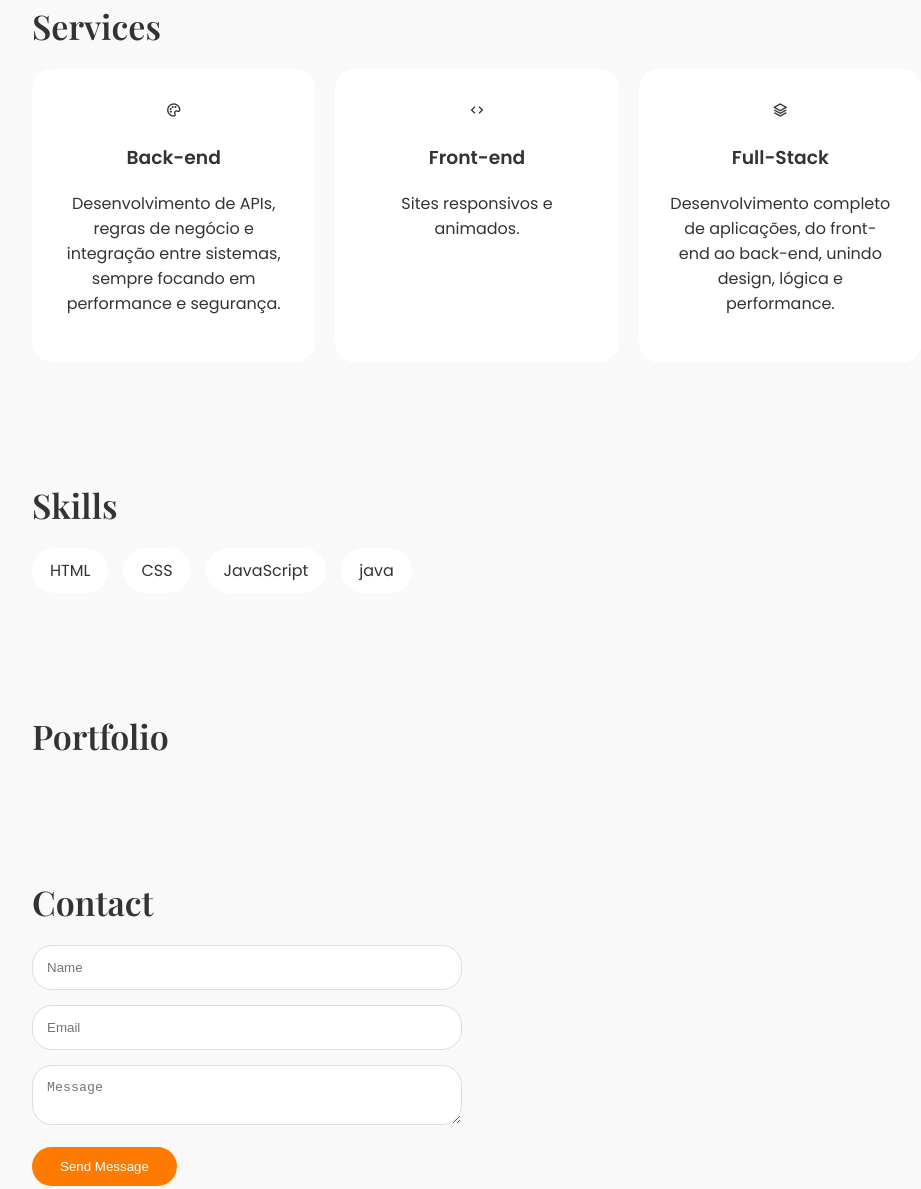
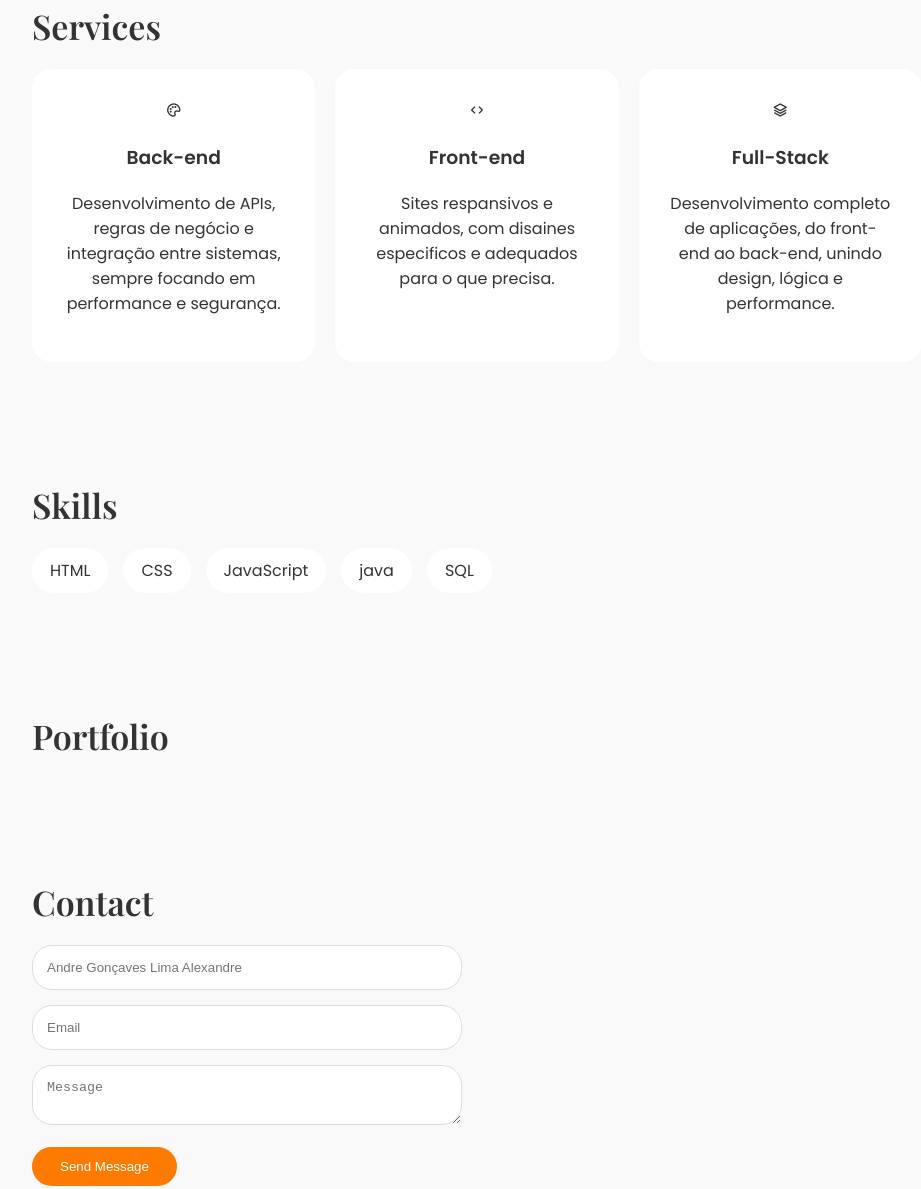
Before and after one commit to andre26alexandrelima-source/portifolio, a plain HTML site: page index.html in a window 1280 px wide. Shown: the part 1141-2330 px from the top of the page, without its empty margins (278-1199 px from the left). Drawn offline with nearby package versions, Linux system fonts and the light colour scheme.

Commit message:
Update index.html

```diff
--- a/index.html
+++ b/index.html
@@ -45,7 +45,7 @@
       <div class="home-text">
         <h4>Ola, meu nome é</h4>
         <h1><span class="script">André Lima</span></h1>
-        <h2>I’m a <span class="typed"></span></h2>
+        <h2><span class="typed"></span></h2>
         <p>
           Crio sites modernos, responsivos e visualmente impactantes,
           com foco em design e desempenho.
@@ -83,7 +83,7 @@
         <div class="card">
           <i class='bx bx-code'></i>
           <h3>Front-end</h3>
-          <p>Sites responsivos e animados.</p>
+          <p>Sites respansivos e animados, com disaines especificos e adequados para o que precisa. </p>
         </div>
 
         <div class="card">
@@ -103,6 +103,7 @@
         <span>CSS</span>
         <span>JavaScript</span>
         <span>java</span>
+        <span>SQL</span>
       </div>
     </section>
 
@@ -122,7 +123,7 @@
       <h2 class="section-title">Contact</h2>
 
       <form class="contact-form">
-        <input type="text" placeholder="Name">
+        <input type="text" placeholder="Andre Gonçaves Lima Alexandre">
         <input type="andre26alexandrelima@gmail.com" placeholder="Email">
         <textarea placeholder="Message"></textarea>
         <button class="btn">Send Message</button>
```
